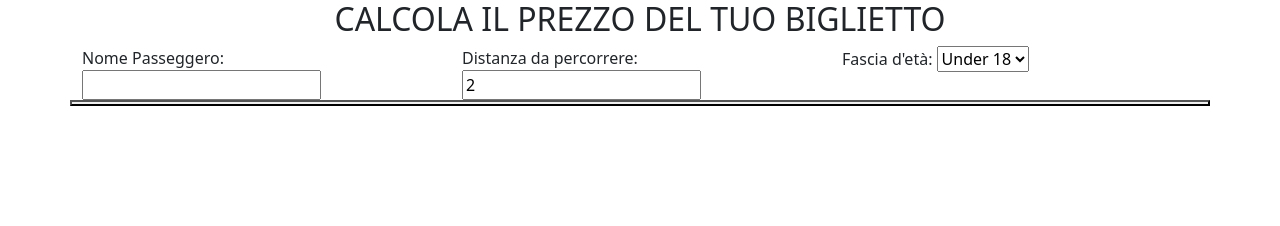
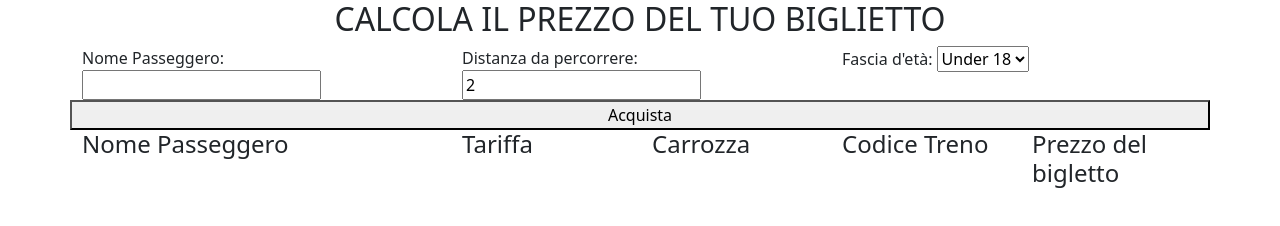
Before and after one commit to Eliana-Abate/js-biglietto-treno-form, a plain HTML site: page index.html in a window 1280 px wide. Drawn offline with nearby package versions, Linux system fonts and the light colour scheme.

Commit message:
added section 'printed ticket'

```diff
--- a/index.html
+++ b/index.html
@@ -12,6 +12,7 @@
     <header></header>
 
     <main>
+        <!-- FORM -->
         <section class="container">
             <div class="row text-center">
                 <h2>CALCOLA IL PREZZO DEL TUO BIGLIETTO</h2>
@@ -39,17 +40,35 @@
             </div>
 
             <div class="row">
-                <button></button>
-
+                <button id="buy-ticket">Acquista</button>
             </div>
-
         </section>
 
+        <!-- PRINTED TICKET -->
         <section class="container">
             <div class="row">
+                <div class="col-12 col-md-4">
+                    <h4>Nome Passeggero</h4>
+                    <p id="passenger-name-ticket"></p>
+                </div>
 
+                <div class="col-6 col-md-2">
+                    <h4>Tariffa</h4>
+                    <p id="discount-offer"></p>
+                </div>
+                <div class="col-6 col-md-2">
+                    <h4>Carrozza</h4>
+                    <p id="car-number"></p>
+                </div>
+                <div class="col-6 col-md-2">
+                    <h4>Codice Treno</h4>
+                    <p id="train-number"></p>
+                </div>
+                <div class="col-6 col-md-2">
+                    <h4>Prezzo del bigletto</h4>
+                    <p id="ticket-price"></p>
+                </div>
             </div>
-
         </section>
     </main>
 
```
